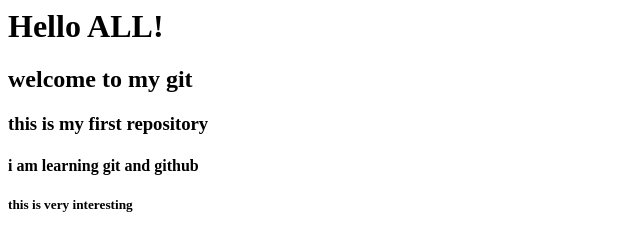
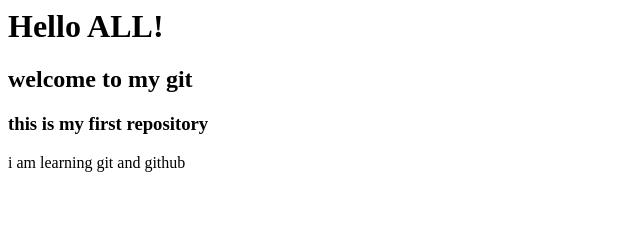
Before and after one commit to jayachandrareddy2702/My-Internship, a plain HTML site: page index.html in a window 1280 px wide. Shown: the whole page, without its empty margins (0-640 px from the left). Drawn offline with Linux system fonts and the light colour scheme.

Commit message:
new commit

```diff
--- a/index.html
+++ b/index.html
@@ -4,6 +4,4 @@
 
 <h3>this is my first repository</h3>
 
-<h4>i am learning git and github</h4>
-
-<h5>this is very interesting</h5>
+<p>i am learning git and github</p>
```
